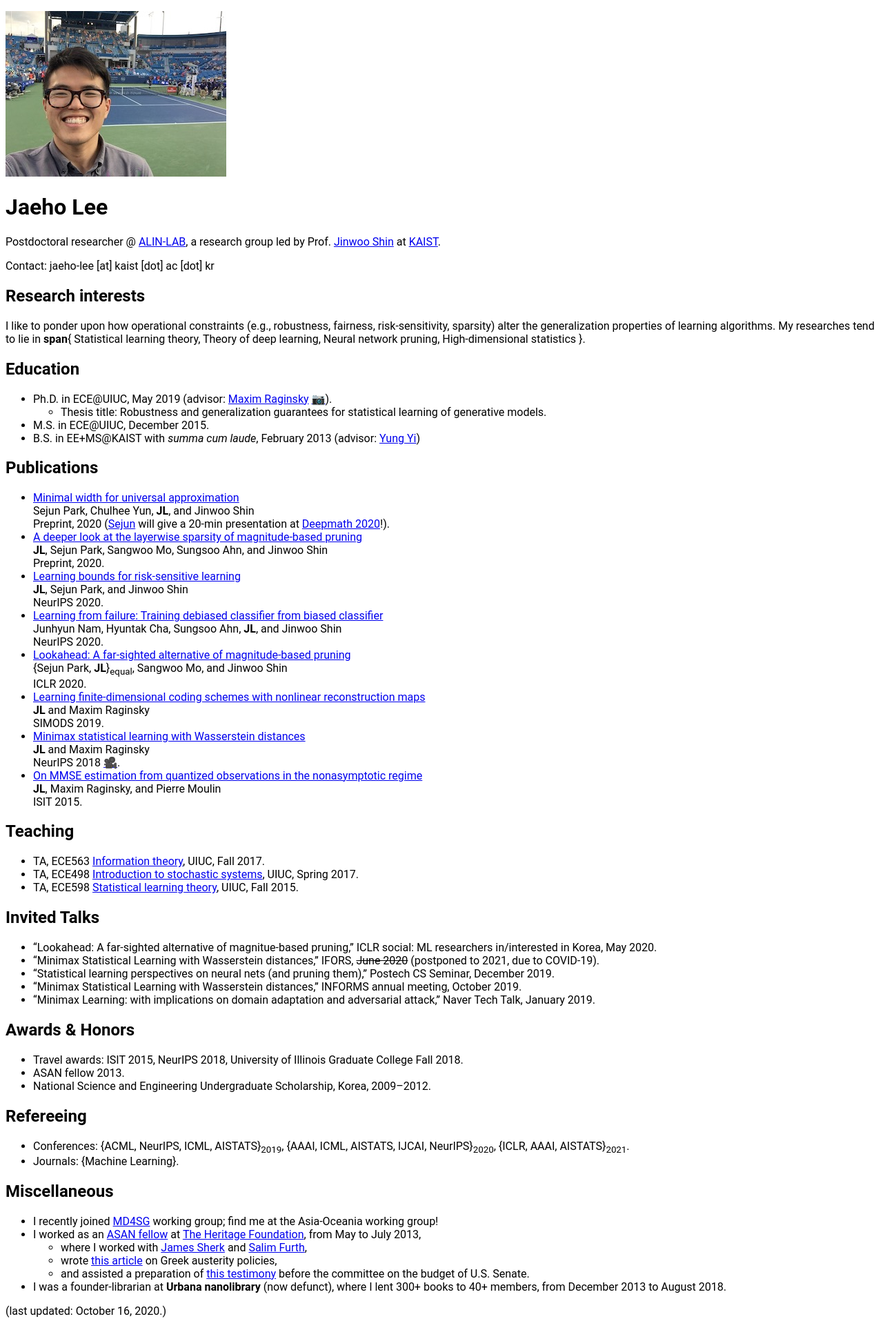
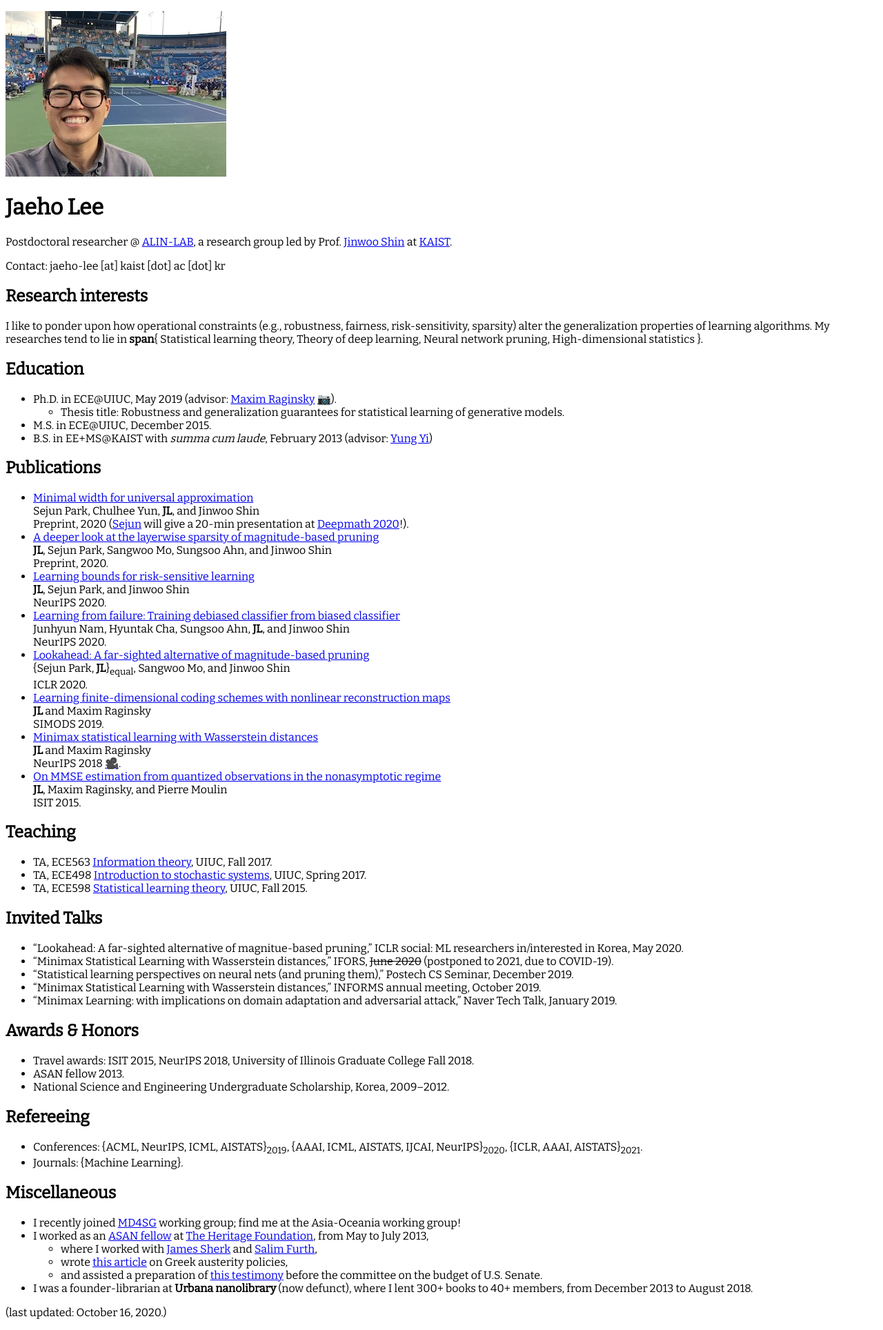
Before and after one commit to jaeho-lee/jaeho-lee.github.io, a Jekyll site: the page built from index.md, in a window 1280 px wide. Shown: the whole page at 69% size. Built offline with Jekyll 4.4.1, drawn with Linux system fonts in a browser that asks for light colours; emoji names are drawn with the system emoji font.

Commit message:
Update default.html

```diff
--- a/_layouts/default.html
+++ b/_layouts/default.html
@@ -3,13 +3,13 @@
 
 <head>
     <title>{{ page.title }}</title>
-	<link rel="stylesheet" type="text/css" href="//fonts.googleapis.com/css?family=Roboto+Slab" />
+	<link rel="stylesheet" type="text/css" href="//fonts.googleapis.com/css?family=Bitter" />
 </head>
 
 <body>
     <div style="clear:both"></div>
         <div class="container content">
-			<span style="font-family:Roboto">
+			<span style="font-family:Bitter">
             	{{ content }}
 			</span>
         </div>
```
